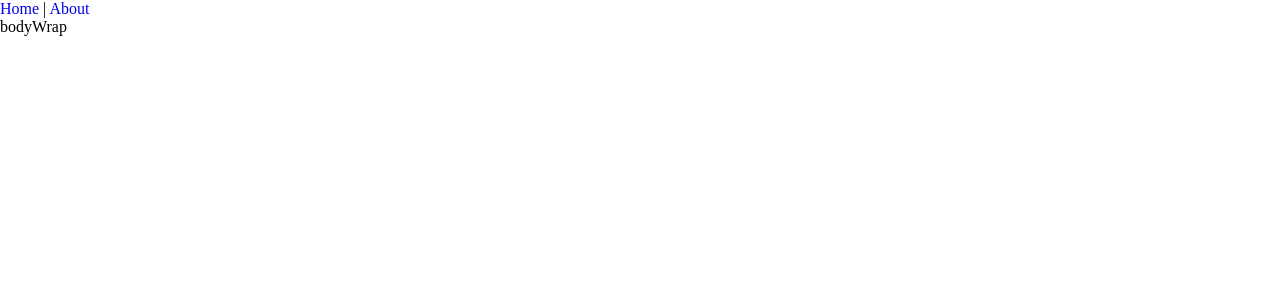
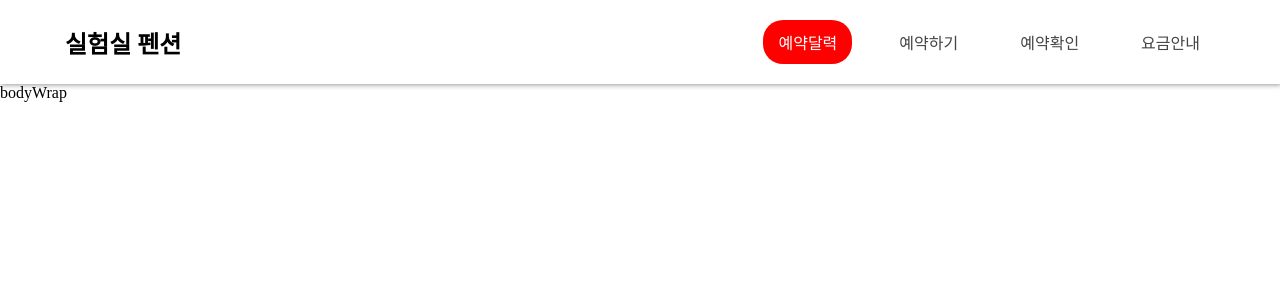
Before and after one commit to rainywalker/calendar, a Vue app: page / in a window 1280 px wide. Shown: the top 300 px of the page. Built offline with nearby package versions, Linux system fonts and the light colour scheme; no server answers.

Commit message:
axios 설치 / GNB 컴포넌트 스타일링

```diff
--- a/package.json
+++ b/package.json
@@ -8,6 +8,7 @@
     "test:unit": "vue-cli-service test:unit"
   },
   "dependencies": {
+    "axios": "^0.18.0",
     "core-js": "^2.6.5",
     "vue": "^2.6.10",
     "vue-class-component": "^7.0.2",
--- a/src/App.vue
+++ b/src/App.vue
@@ -1,15 +1,73 @@
 <template>
     <div id="app">
-        <div id="nav">
-            <router-link to="/">Home</router-link>
-            |
-            <router-link to="/about">About</router-link>
-        </div>
-        <router-view/>
+        <gnb :routeURI="routeURI" />
+        <transition name="fade" mode="out-in">
+            <router-view/>
+        </transition>
     </div>
 </template>
 
+<script lang="ts">
+    import {Component, Vue} from 'vue-property-decorator';
+    import Gnb from '@/components/Gnb.vue';
+    import axios from '@/lib/axios';
+
+    interface uri {
+        label : string,
+        uri : string
+    }
+
+    @Component({
+        components : {
+            Gnb
+        }
+    })
+    export default class App extends Vue {
+
+        public $http: any;
+        private created() {
+            this.initLoad()
+        }
+        private routeURI : Array<uri> = [
+            {
+                label : '예약달력',
+                uri : '/'
+            },
+            {
+                label : '예약하기',
+                uri : '/reserved'
+            },
+            {
+                label : '예약확인',
+                uri : '/getReserved'
+            },
+            {
+                label : '요금안내',
+                uri : '/price'
+            }
+        ]
+        async initLoad() {
+            try {
+                const result = await axios.get('/DFSROOT/POINT/DATA/top.json.txt');
+                console.log(result.data)
+
+            }
+            catch (e) {
+
+            }
+        }
+
+    }
+</script>
+
 <style lang="scss">
     @import './assets/style/common.scss';
+    .fade-enter-active, .fade-leave-active {
+        transition: all 0.3s ease;
+    }
+    .fade-enter, .fade-leave-active {
+        opacity: 0;
+        transform: translateX(-5%);
+    }
 
 </style>
--- a/src/assets/style/common.scss
+++ b/src/assets/style/common.scss
@@ -4,5 +4,5 @@ html,body,#app{height:100%}
 button{border:0;cursor: pointer}
 li{list-style: none}
 img{border:0}
-a{text-decoration: none}
+a{text-decoration: none;color:#444}
 .blind{position: absolute;font-size: 0;line-height: 0;width:0;height:0;visibility: hidden;opacity: 0}
--- /dev/null
+++ b/src/components/Gnb.vue
@@ -0,0 +1,44 @@
+<template>
+    <nav>
+        <div class="navWrap">
+            <h1>실험실 펜션</h1>
+            <ul class="routes">
+                <li v-for="(item,i) in routeURI" :key="i">
+                    <router-link :to="item.uri">{{item.label}}</router-link>
+                </li>
+            </ul>
+        </div>
+    </nav>
+</template>
+
+<script lang="ts">
+    import {Component, Vue, Prop} from 'vue-property-decorator';
+
+    @Component
+    export default class Gnb extends Vue{
+        @Prop(Array) routeURI! : Array<object>;
+    }
+</script>
+
+<style scoped lang="scss">
+nav{
+    box-shadow: 1px 1px 5px #999;
+    .navWrap{
+        width:1150px;padding:20px;margin:0 auto;display: flex;justify-content: space-between;align-items: center;
+        .routes{
+            display: flex;
+            li{
+                margin-left:2em;
+                a{
+                    display: inline-block;padding:10px 15px;
+                    &.router-link-exact-active{background: red;border-radius: 20px;color:#fff;}
+                    &:hover{transition: all 0.4s ease-in}
+                }
+
+            }
+        }
+    }
+
+
+}
+</style>
--- /dev/null
+++ b/src/lib/axios.ts
@@ -0,0 +1,5 @@
+import axios from 'axios';
+
+export default axios.create({
+    baseURL : '/api',
+})
--- a/src/main.ts
+++ b/src/main.ts
@@ -2,8 +2,10 @@ import Vue from 'vue'
 import App from './App.vue'
 import router from './router'
 import store from './store'
+import axios from 'axios';
 
-Vue.config.productionTip = false
+Vue.config.productionTip = false;
+Vue.prototype.$http = axios;
 
 new Vue({
   router,
--- /dev/null
+++ b/vue.config.js
@@ -0,0 +1,13 @@
+module.exports = {
+    devServer: {
+        proxy: {
+            '/api': {
+                target: 'http://www.kma.go.kr/',
+                changeOrigin: true,
+                pathRewrite: {
+                    '^/api': ''
+                }
+            }
+        }
+    }
+}
```
Also changed, not shown: 1 other file (tests, documents, lock files or other folders).
